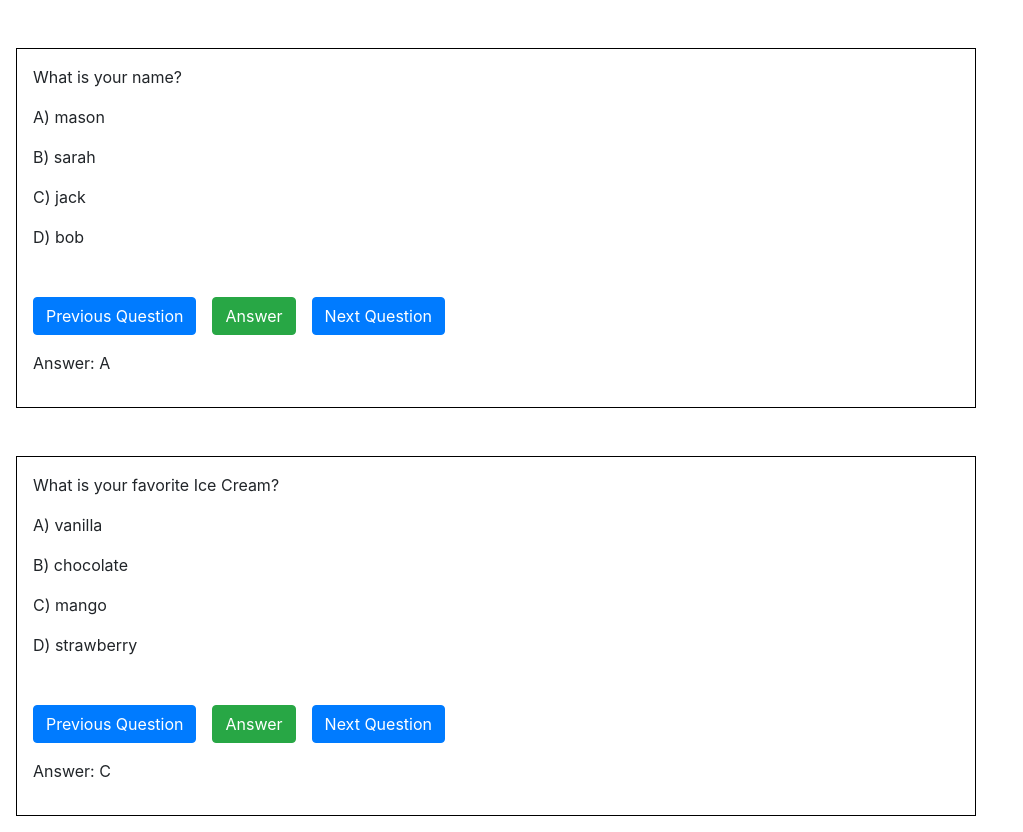
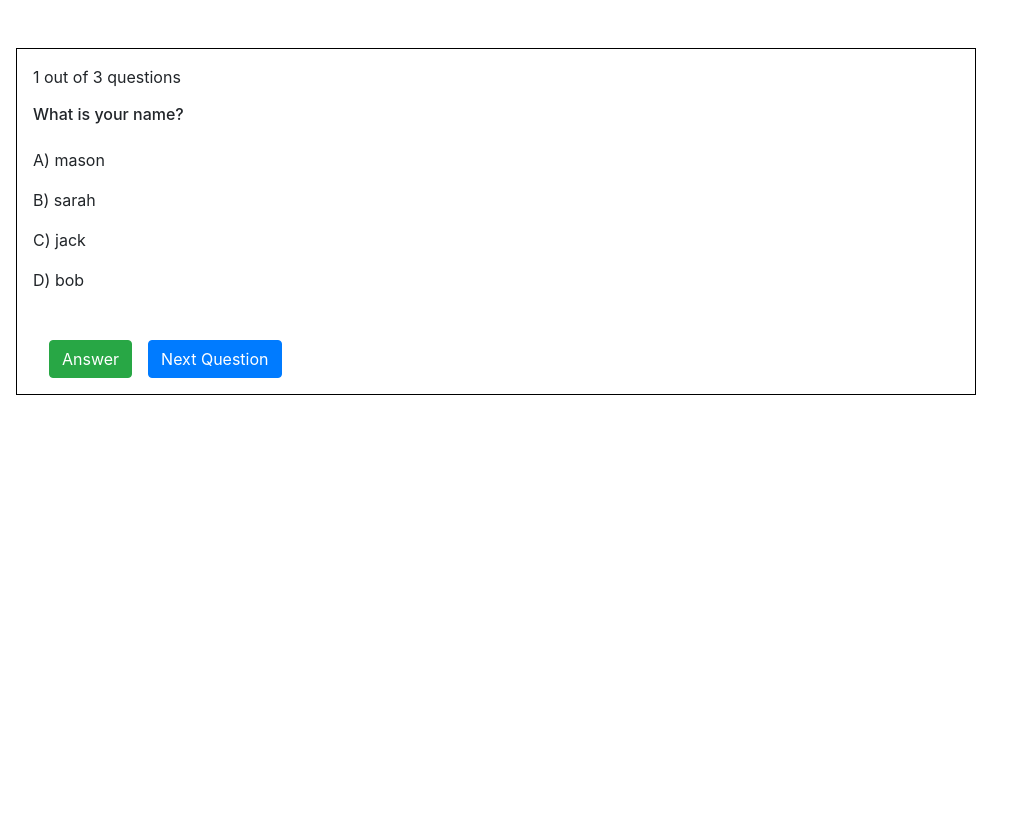
Before and after one commit to masontangnr/squarifyquiz, a React (Create React App) app: page / in a window 1280 px wide. Shown: the whole page, without its empty margins (0-1023 px from the left). After the commit the page ends 800 px from the top, so only its background shows below. Built offline with nearby package versions, Linux system fonts and the light colour scheme.

Commit message:
quiz.js features updated

```diff
--- a/src/containers/Quiz.js
+++ b/src/containers/Quiz.js
@@ -1,4 +1,4 @@
-import React from "react";
+import React, { useState } from "react";
 
 let questions = [
   {
@@ -21,23 +21,60 @@ let questions = [
     },
     answer: "C",
   },
+  {
+    question: "What is your favorite Ice Cream?",
+    option: {
+      a: "vanilla",
+      b: "chocolate",
+      c: "mango",
+      d: "strawberry",
+    },
+    answer: "C",
+  },
 ];
 
 const Quiz = () => {
+  const [number, setNumber] = useState(0);
+  const [showAnswer, setShowAnswer] = useState(false);
+
+  const increaseNumber = () => {
+    setShowAnswer(false)
+    setNumber(number + 1)
+
+  }
+  const decreaseNumber = () => {
+    setShowAnswer(false)
+    setNumber(number - 1)
+  }
+  const displayAnswer = () => setShowAnswer(true);
+
   return (
     <div>
+
       {questions.map((question, index) => (
+
+        number === index ? //cards display only if the card index matches the current number
         <div className="mt-5 ml-3 mb-3 quizQuestion p-3 w-75">
-          <p>{question.question}</p>
+          <p>{index + 1} out of {questions.length} questions </p>
+          <h6 className="mb-4">{question.question}</h6>
           <p>A) {question.option.a}</p>
           <p>B) {question.option.b}</p>
           <p>C) {question.option.c}</p>
           <p className="mb-5">D) {question.option.d}</p>
-          <button className="btn btn-primary">Previous Question</button>
-          <button className="btn btn-success ml-3">Answer</button>
-          <button className="btn btn-primary ml-3">Next Question</button>
-          <p className="mt-3">Answer: {question.answer}</p>
+          {number > 0 ?
+            <button onClick={decreaseNumber} className="btn btn-primary">
+            Previous Question
+            </button>: null}
+
+          <button onClick={displayAnswer} className="btn btn-success ml-3">Answer</button>
+          {questions.length > index + 1 ? <button onClick={increaseNumber} className="btn btn-primary ml-3">
+            Next Question
+          </button> : null}
+
+
+          {showAnswer ? <p className="mt-3">Answer: {question.answer}</p> : null}
         </div>
+        : null
       ))}
     </div>
   );
```
